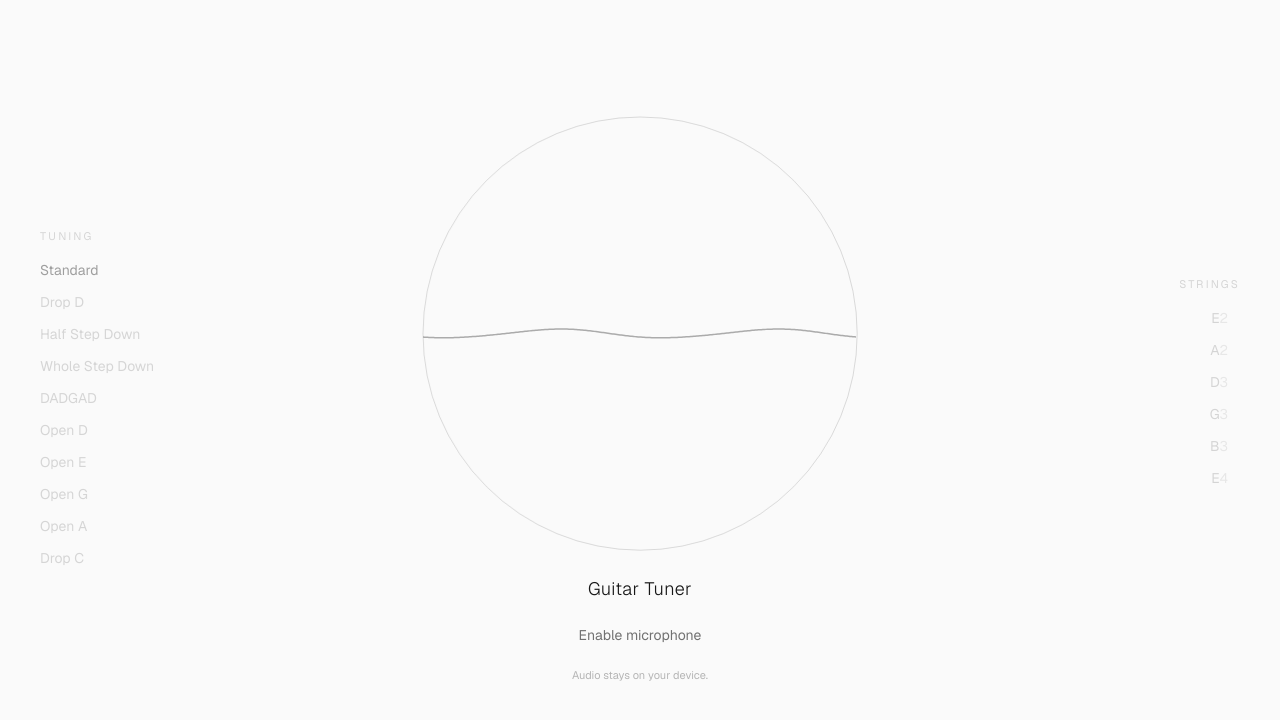
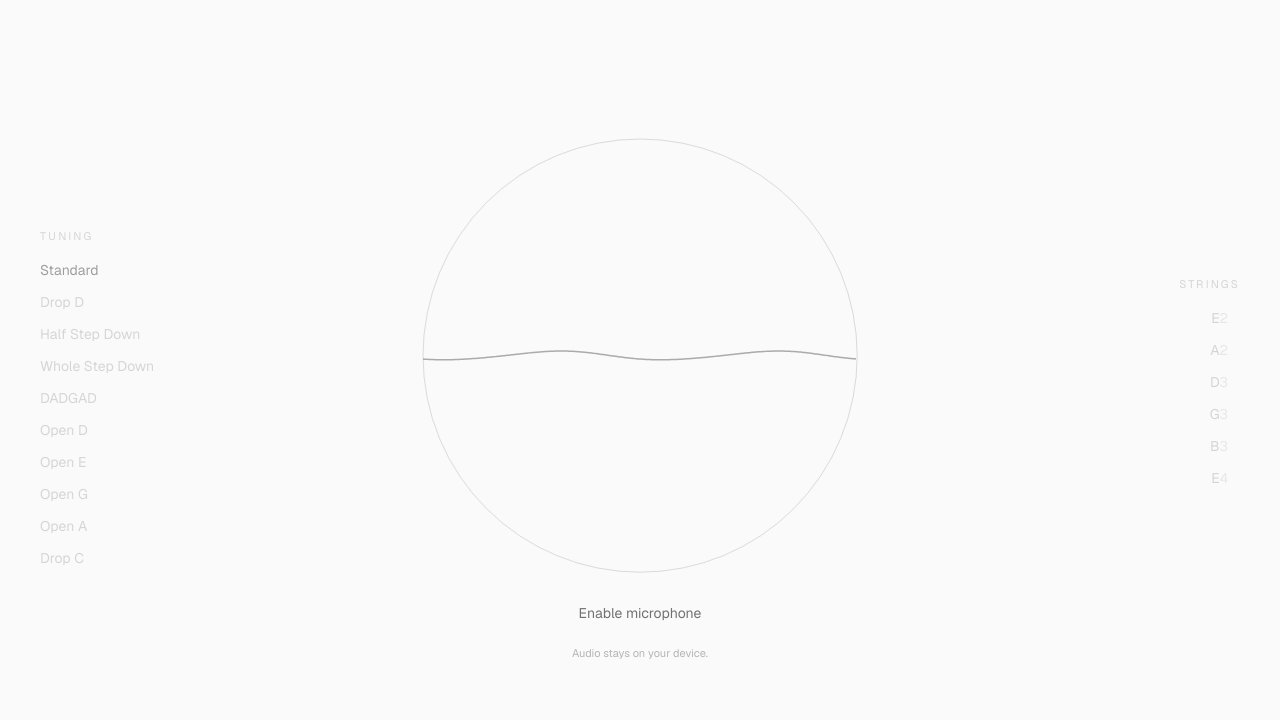
Before and after one commit to petermonky/justatuner, a Next.js app: page / in a window 1280 px wide. Shown: the top 720 px of the page. Built offline with nearby package versions, Linux system fonts and the light colour scheme.

Commit message:
feat: rename app to Just a Tuner and drop the on-screen title

```diff
--- a/src/app/layout.tsx
+++ b/src/app/layout.tsx
@@ -8,7 +8,7 @@ const geistSans = Geist({
 });
 
 export const metadata: Metadata = {
-  title: "Guitar Tuner",
+  title: "Just a Tuner",
   description: "A minimal, waveform-driven guitar tuner. Audio stays on your device.",
 };
 
--- a/src/components/MicrophonePermission.tsx
+++ b/src/components/MicrophonePermission.tsx
@@ -16,7 +16,6 @@ const ERROR_MESSAGES: Record<MicErrorKind, string> = {
 export function MicrophonePermission({ micError, onStart }: Props) {
   return (
     <div className="flex flex-col items-center gap-4 text-center">
-      <h1 className="text-lg font-light tracking-wide">Guitar Tuner</h1>
       <button
         type="button"
         onClick={onStart}
```
Also changed, not shown: 1 other file (tests, documents, lock files or other folders).
